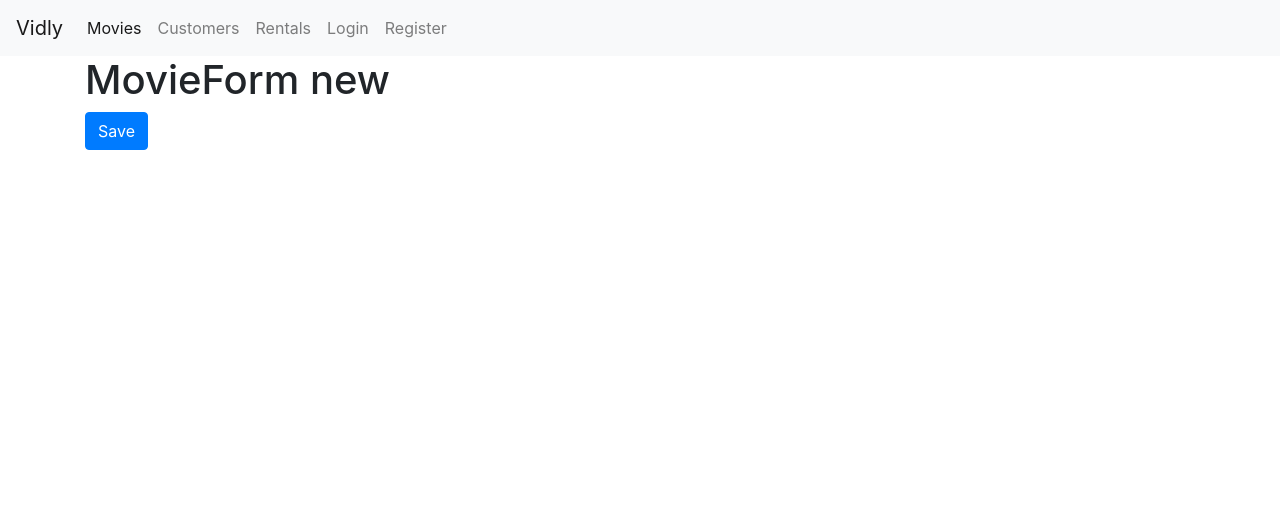
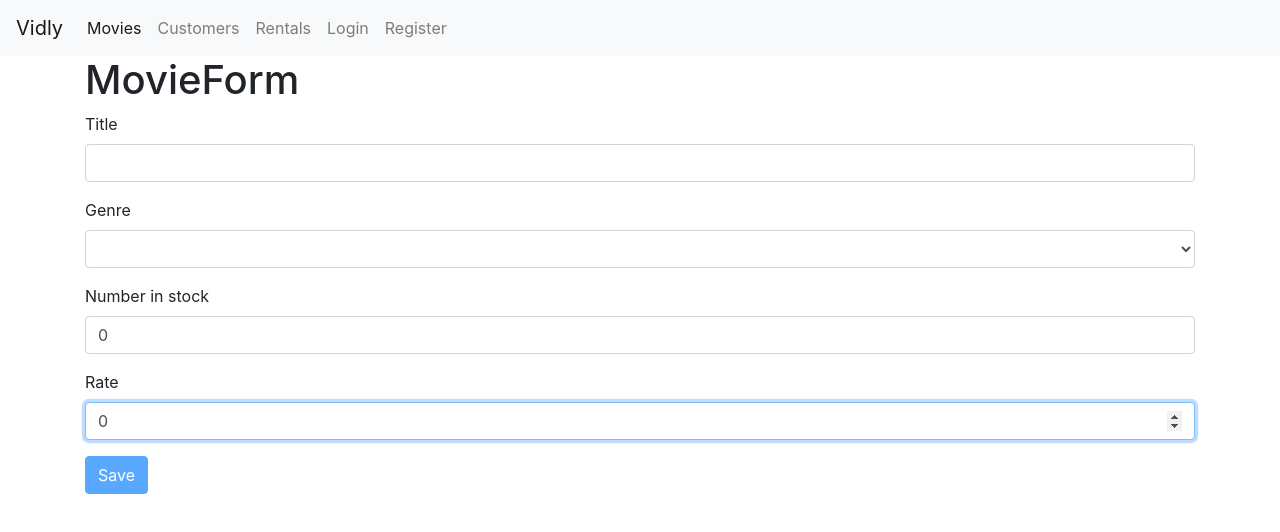
Before and after one commit to mszyma/vidly-react, a React (Create React App) app: page /movies/new in a window 1280 px wide. Shown: the top 532 px of the page. Built offline with nearby package versions, Linux system fonts and the light colour scheme.

Commit message:
Finished the movie form

```diff
--- a/src/components/common/form.jsx
+++ b/src/components/common/form.jsx
@@ -1,6 +1,7 @@
 import React, { Component } from "react";
 import Joi from "joi-browser";
 import Input from "./input";
+import Select from "./select";
 
 class Form extends Component {
   state = {
@@ -70,6 +71,21 @@
       />
     );
   }
+
+  renderSelect(name, label, options) {
+    const { data, errors } = this.state;
+
+    return (
+      <Select
+        name={name}
+        value={data[name]}
+        label={label}
+        options={options}
+        onChange={this.handleChange}
+        error={errors[name]}
+      />
+    );
+  }
 }
 
 export default Form;
--- /dev/null
+++ b/src/components/common/select.jsx
@@ -0,0 +1,20 @@
+import React from "react";
+
+const Select = ({ name, label, options, error, ...rest }) => {
+  return (
+    <div className="form-group">
+      <label htmlFor={name}>{label}</label>
+      <select className="form-control" name={name} options={options} {...rest}>
+        <option value="" />
+        {options.map(option => (
+          <option key={option._id} value={option._id}>
+            {option.name}
+          </option>
+        ))}
+      </select>
+      {error && <div className="alert alert-danger">{error}</div>}
+    </div>
+  );
+};
+
+export default Select;
--- a/src/components/movieForm.jsx
+++ b/src/components/movieForm.jsx
@@ -1,17 +1,82 @@
 import React from "react";
+import Form from "./common/form";
+import Joi from "joi-browser";
+import { getGenres } from "../services/fakeGenreService";
+import { getMovie, saveMovie } from "../services/fakeMovieService";
 
-const MovieForm = ({ match, history }) => {
-  return (
-    <div>
-      <h1>MovieForm {match.params.id}</h1>
-      <button
-        className="btn btn-primary"
-        onClick={() => history.push("/movies")}
-      >
-        Save
-      </button>
-    </div>
-  );
-};
+class MovieForm extends Form {
+  state = {
+    data: { title: "", genreId: "", numberInStock: 0, dailyRentalRate: 0 },
+    genres: [],
+    errors: {}
+  };
+
+  schema = {
+    _id: Joi.string(),
+    title: Joi.string()
+      .required()
+      .label("Title"),
+    genreId: Joi.string()
+      .required()
+      .label("Genre"),
+    numberInStock: Joi.number()
+      .required()
+      .min(0)
+      .max(100)
+      .label("Number in stock"),
+    dailyRentalRate: Joi.number()
+      .required()
+      .min(0)
+      .max(100)
+      .precision(2)
+      .label("Rate")
+  };
+
+  componentDidMount() {
+    const genres = getGenres();
+    this.setState({ genres });
+
+    const movieId = this.props.match.params.id;
+    if (movieId === "new") return;
+
+    const movie = getMovie(movieId);
+    if (!movie) return this.props.history.replace("/not-found");
+
+    this.setState({ data: this.mapToViewModel(movie) });
+  }
+
+  mapToViewModel(movie) {
+    return {
+      _id: movie._id,
+      title: movie.title,
+      genreId: movie.genre._id,
+      numberInStock: movie.numberInStock,
+      dailyRentalRate: movie.dailyRentalRate
+    };
+  }
+
+  doSubmit = () => {
+    saveMovie(this.state.data);
+
+    this.props.history.push("/movies");
+  };
+
+  render() {
+    console.log(this.state);
+
+    return (
+      <div>
+        <h1>MovieForm</h1>
+        <form onSubmit={this.handleSubmit}>
+          {this.renderInput("title", "Title")}
+          {this.renderSelect("genreId", "Genre", this.state.genres)}
+          {this.renderInput("numberInStock", "Number in stock", "number")}
+          {this.renderInput("dailyRentalRate", "Rate", "number")}
+          {this.renderButton("Save")}
+        </form>
+      </div>
+    );
+  }
+}
 
 export default MovieForm;
--- a/src/components/registerForm.jsx
+++ b/src/components/registerForm.jsx
@@ -1,4 +1,4 @@
-import React, { Component } from "react";
+import React from "react";
 import Form from "./common/form";
 import Joi from "joi-browser";
 
--- a/src/services/fakeMovieService.js
+++ b/src/services/fakeMovieService.js
@@ -78,13 +78,13 @@
 
 export function saveMovie(movie) {
   let movieInDb = movies.find(m => m._id === movie._id) || {};
-  movieInDb.name = movie.name;
+  movieInDb.title = movie.title;
   movieInDb.genre = genresAPI.genres.find(g => g._id === movie.genreId);
   movieInDb.numberInStock = movie.numberInStock;
   movieInDb.dailyRentalRate = movie.dailyRentalRate;
 
   if (!movieInDb._id) {
-    movieInDb._id = Date.now();
+    movieInDb._id = Date.now().toString();
     movies.push(movieInDb);
   }
 
```
